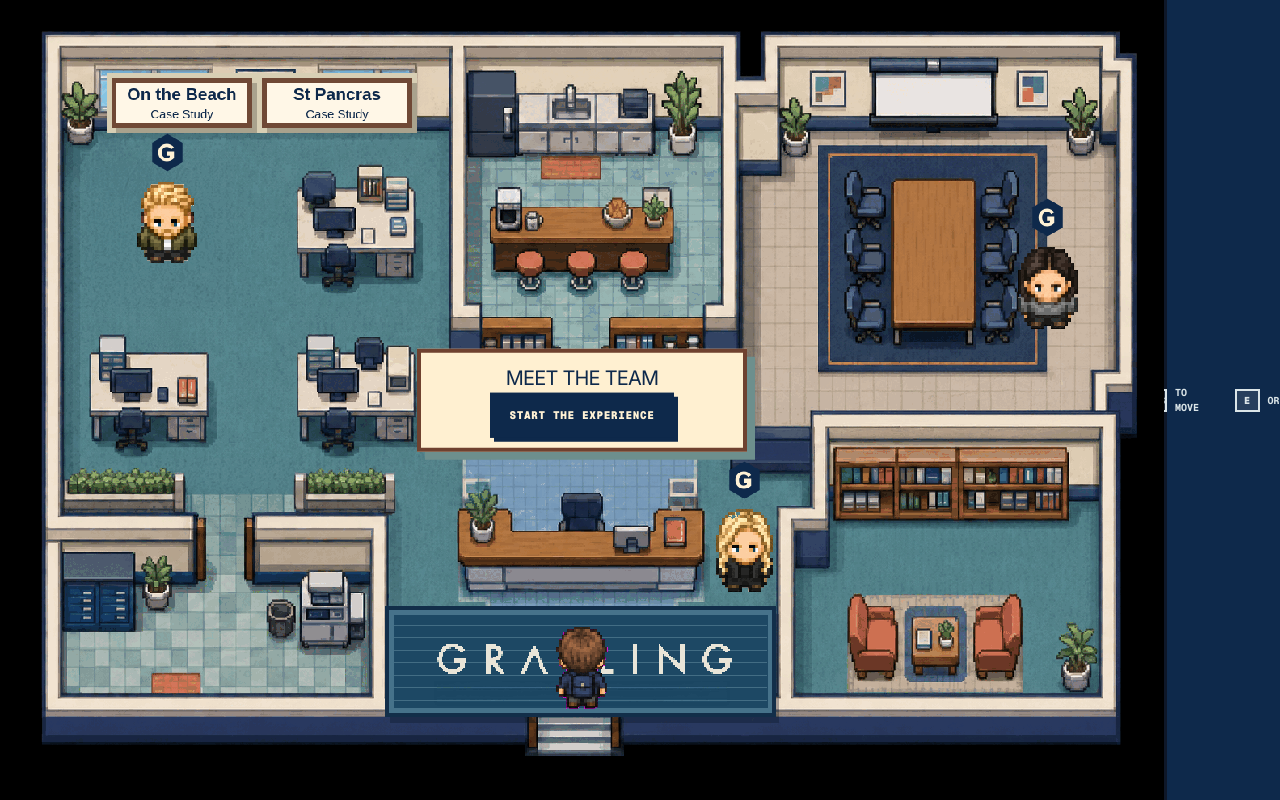
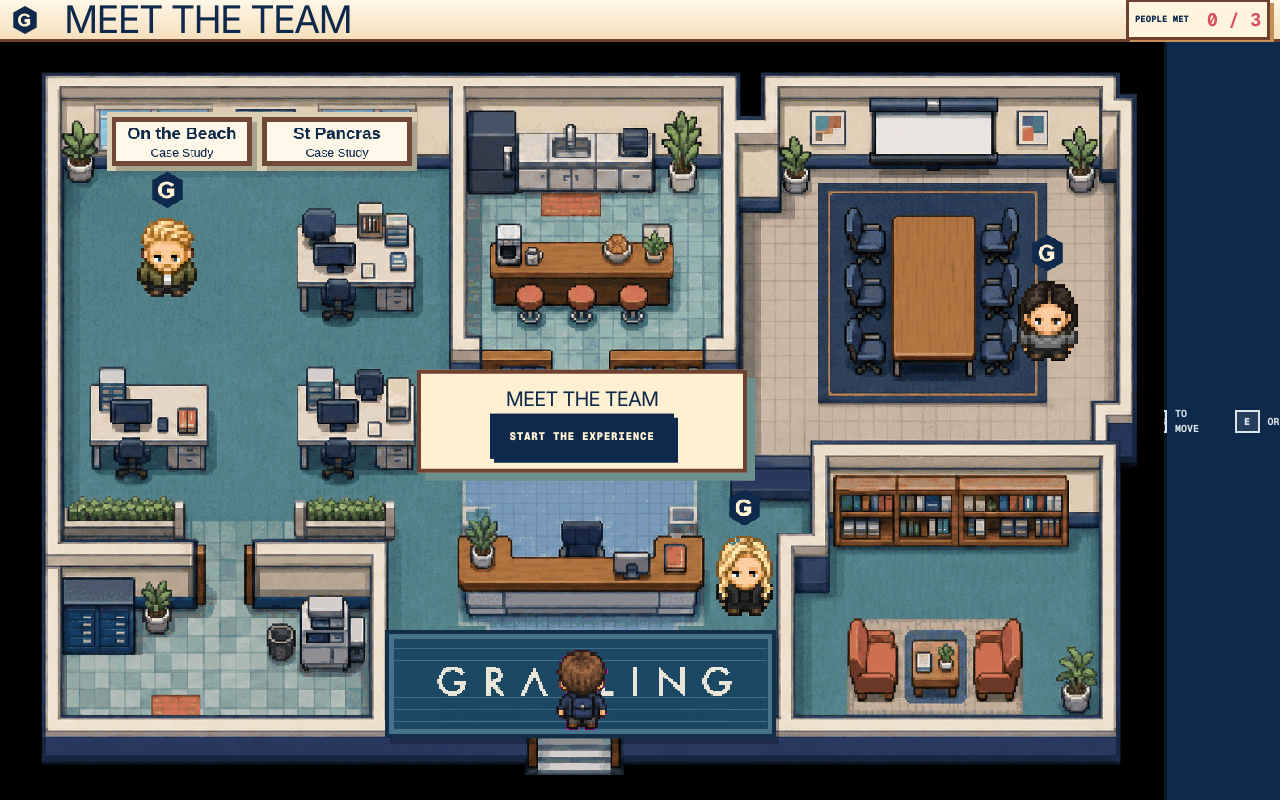
Before and after one commit to hudakjakubdesign/the-office-game, a Next.js app: page / in a window 1280 px wide. Built offline with nearby package versions, Linux system fonts and the light colour scheme.

Commit message:
Restore desktop header and center mobile landscape

```diff
--- a/app/globals.css
+++ b/app/globals.css
@@ -645,7 +645,7 @@
   }
 }
 
-@media (orientation: landscape) and (max-height: 1100px) {
+@media (orientation: landscape) and (hover: none) and (max-height: 900px) {
   .game-page {
     height: 100dvh;
     min-height: 0;
@@ -658,13 +658,17 @@
     height: 100dvh;
     display: grid;
     grid-template-columns: minmax(0, 1fr) 116px;
-    grid-template-rows: minmax(0, 1fr);
+    grid-template-rows: 42px minmax(0, 1fr);
     border-width: 0;
     box-shadow: none;
   }
 
   .game-header {
-    display: none;
+    grid-column: 1 / -1;
+    grid-row: 1;
+    min-height: 0;
+    padding: 5px 10px;
+    border-bottom-width: 3px;
   }
 
   .header-logo {
@@ -678,7 +682,7 @@
 
   .game-stage {
     grid-column: 1;
-    grid-row: 1;
+    grid-row: 2;
     display: grid;
     place-items: center;
   }
@@ -692,7 +696,7 @@
 
   .game-footer {
     grid-column: 2;
-    grid-row: 1;
+    grid-row: 2;
     min-height: 0;
     height: 100%;
     padding: 7px;
```
